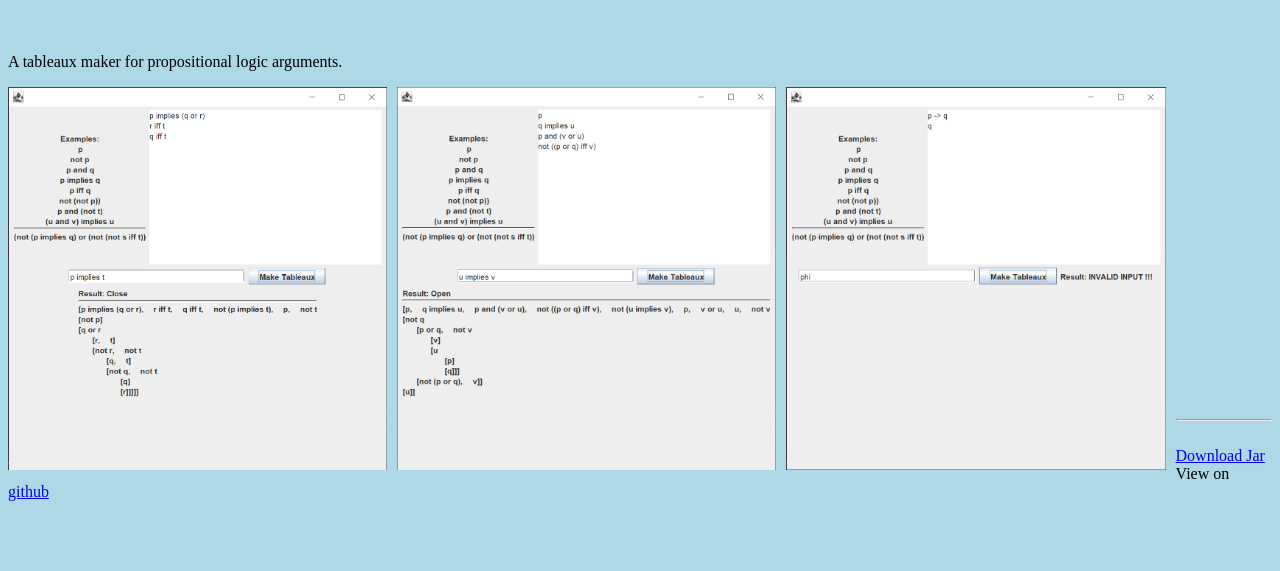
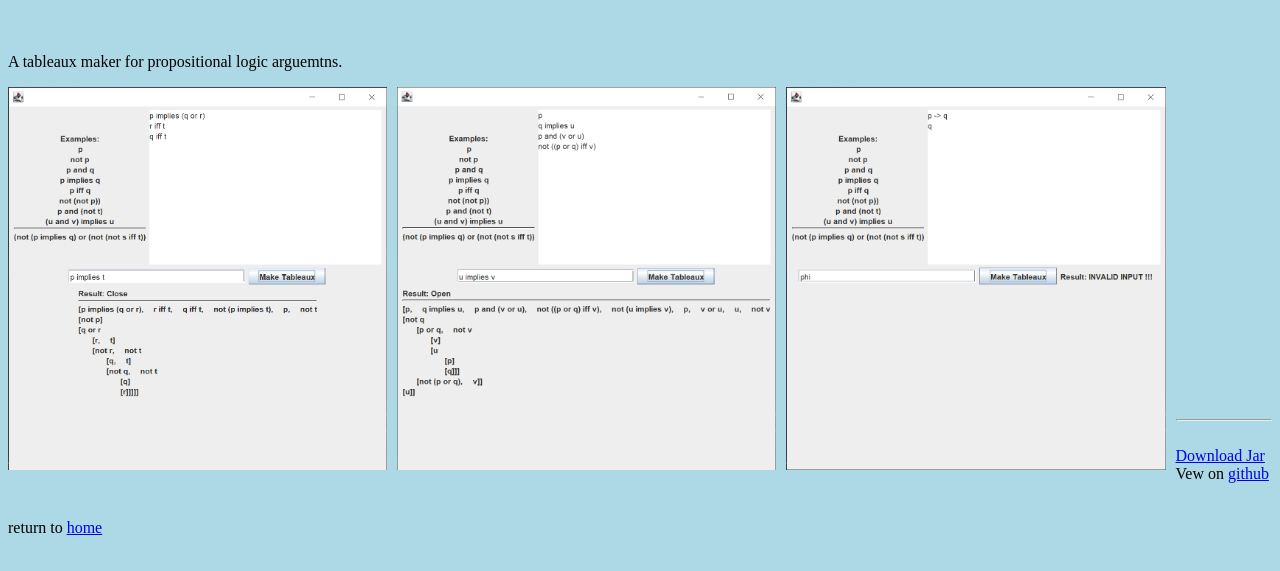
Before and after one commit to TigerThePro/Tableaux, a plain HTML site: page index.html in a window 1280 px wide. Shown: the part 87-658 px from the top of the page. Drawn offline with Linux system fonts and the light colour scheme.

Commit message:
Add files via upload

```diff
--- a/index.html
+++ b/index.html
@@ -14,7 +14,7 @@
   <h1> Tableaux Maker </h1>
   <br>
   <p>
-    A tableaux maker for propositional logic arguments.
+    A tableaux maker for propositional logic arguemtns.
   </p>
 
   <p>
@@ -30,8 +30,12 @@
   <br>
   <a href="Tableaux.jar" download> Download Jar </a>
  <br>
-  View on <a href="https://github.com/TigerThePro/Tableaux" target="_blank">
+  Vew on <a href="https://github.com/TigerThePro/Tableaux" target="_blank">
    github</a>
+   <br>
+   <br>
+   <br>
+   return to <a href="https://tigerthepro.github.io/TigerWu/"> home</a>
 </body>
 
 
```
